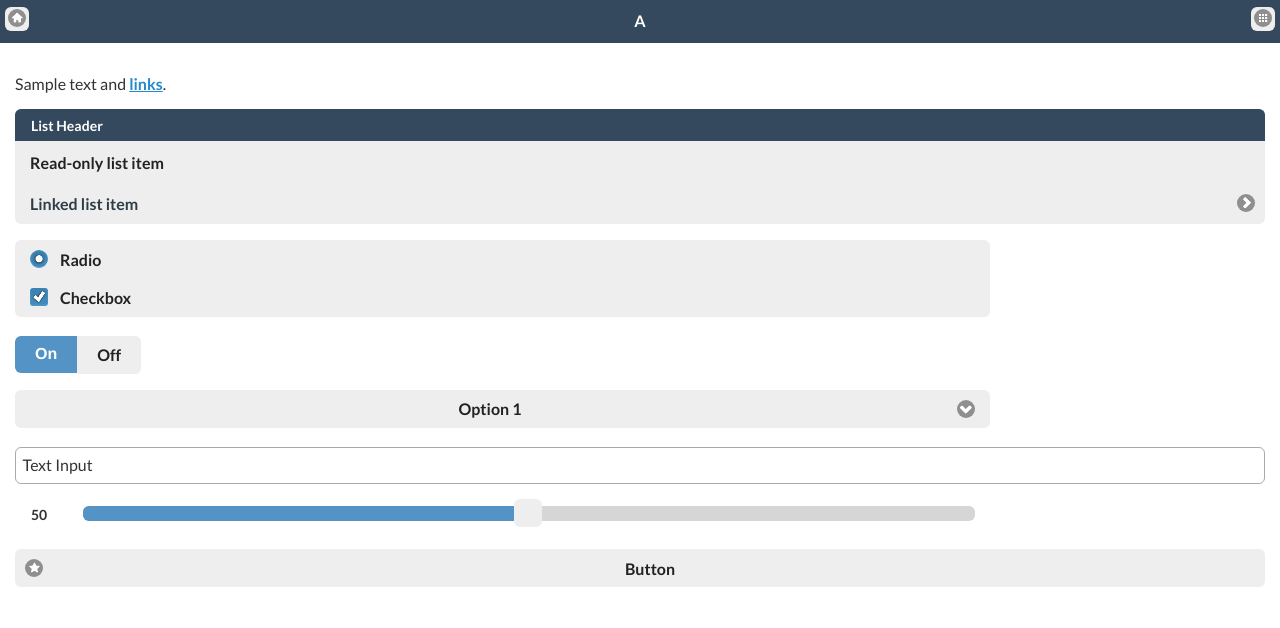
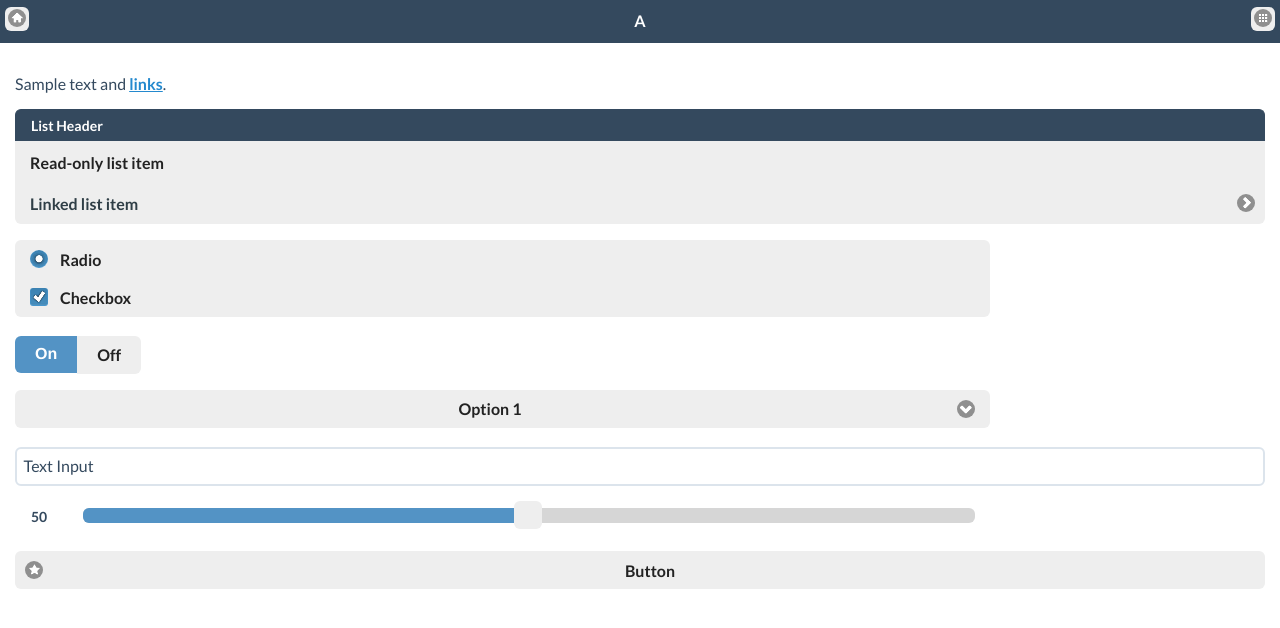
Before and after one commit to ququplay/jquery-mobile-flat-ui-theme, a plain HTML site: page index.html in a window 1280 px wide. Drawn offline with Linux system fonts and the light colour scheme.

```diff
--- a/jqm.starter.theme.css
+++ b/jqm.starter.theme.css
@@ -53,9 +53,9 @@
 }
 .ui-body-a,
 .ui-overlay-a {
-	border: 1px solid 		#aaaaaa /*{a-body-border}*/;
-	color: 					#333333 /*{a-body-color}*/;
-	background: 			#ffffff /*{a-body-background-color}*/;
+        border: 2px solid #DCE4EC;
+        color: #34495E;
+        background: #ffffff;
 }
 .ui-overlay-a {
 	background-image: none;
```
